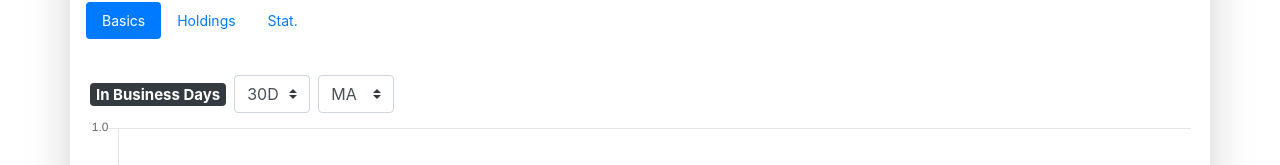
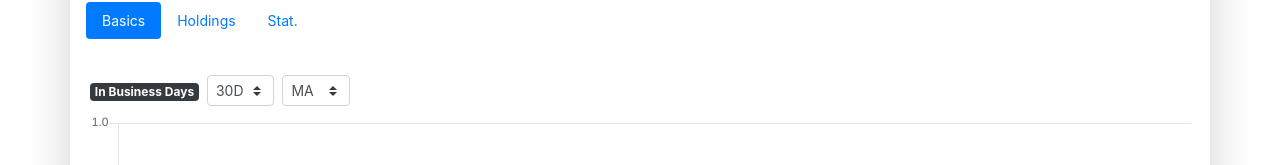
Before and after one commit to alexskt123/stockisfun, a Next.js app: page /etfdetail in a window 1280 px wide. Shown: the part 178-343 px from the top of the page. Built offline with nearby package versions, Linux system fonts and the light colour scheme.

Commit message:
size, fix no. of days problem

```diff
--- a/components/Price.js
+++ b/components/Price.js
@@ -118,15 +118,16 @@ function PriceInfo({ inputTicker }) {
             }
             <div style={{ display: 'inline-flex', alignItems: 'baseline' }} className="ml-1">
                 <Form.Label className="my-1 mr-2" htmlFor="inlineFormCustomSelectPref">
-                    <h5>
+                    <h6>
                         <Badge variant="dark">
                             <span>
                                 {'In Business Days'}
                             </span>
                         </Badge>
-                    </h5>
+                    </h6>
                 </Form.Label>
                 <Form.Control
+                    size="sm"
                     as="select"
                     className="my-1 mr-sm-2"
                     name="formYear"
@@ -138,10 +139,12 @@ function PriceInfo({ inputTicker }) {
                     <option value="10">10D</option>
                     <option value="30">30D</option>
                     <option value="90">3M</option>
+                    <option value="120">6M</option>
                     <option value="365">1Y</option>
                     <option value="1095">3Y</option>
                 </Form.Control>
                 <Form.Control
+                    size="sm"
                     as="select"
                     className="my-1 mr-sm-2"
                     name="formma"
--- a/pages/api/getYahooHistoryPrice.js
+++ b/pages/api/getYahooHistoryPrice.js
@@ -87,10 +87,10 @@ const handleDays = async (ticker, days) => {
 
   let formattedToDate = moment();
   let formattedFromDate
-  let cnt = 1
-  let trial = 1
+  let cnt = 0
+  let trial = 0
 
-  while (cnt < days) {
+  while (cnt < parseInt(days) + 1) {
 
     formattedFromDate = moment().subtract(trial, 'days').startOf('day');
 
```
